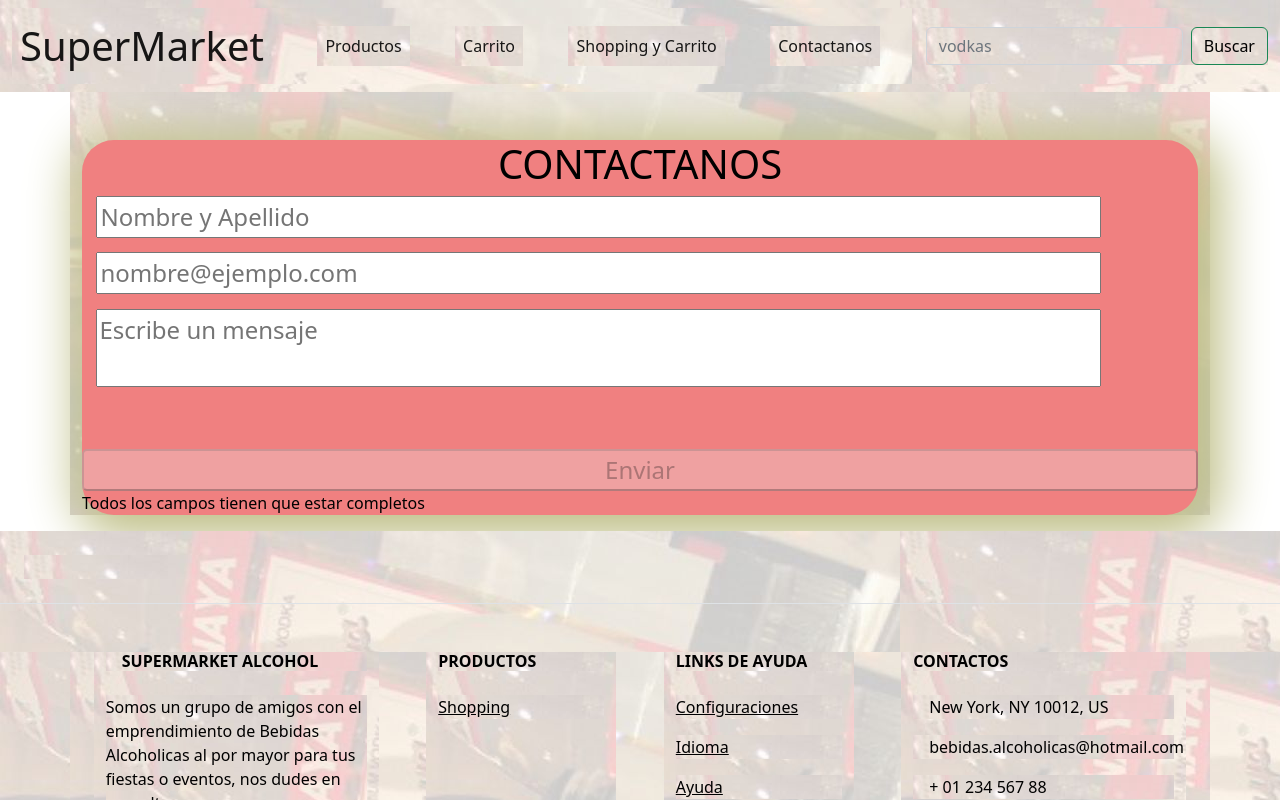
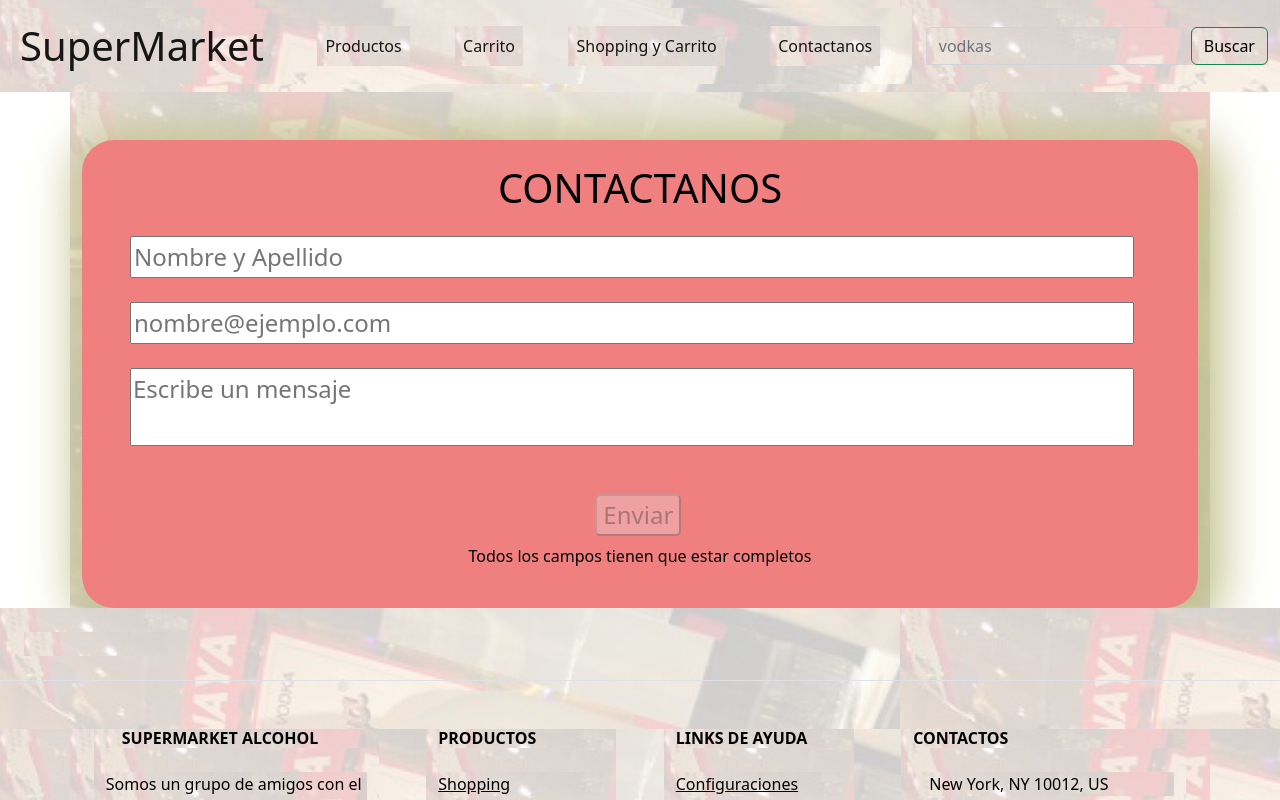
Before and after one commit to delfi05/Shopping-Bebidas-Angular, an Angular app: page /contacto in a window 1280 px wide. Shown: the top 800 px of the page. Built offline with nearby package versions, Linux system fonts and the light colour scheme.

Commit message:
añadi cambios

```diff
--- a/src/app/shopping-contact/shopping-contact.component.html
+++ b/src/app/shopping-contact/shopping-contact.component.html
@@ -1,7 +1,8 @@
-<div>
+<div class="alinear">
     <br>
     <br>
     <form [formGroup]="form" (ngSubmit)="enviar($event)">
+        <br>
         <h2 class="consultas">Contactanos</h2>
         <input class= "controles" type="text" placeholder="Nombre y Apellido" formControlName="nombre">
         <input class= "controles" type="text" placeholder="nombre@ejemplo.com" formControlName="email">
@@ -13,5 +14,6 @@
         </div>
         <button [disabled]="form.invalid" (click)="showMsg()" class="button" type="submit">Enviar</button>
         <div><p *ngIf="form.invalid && !mensaje">Todos los campos tienen que estar completos</p></div>
+        <br>
     </form>
 </div>
--- a/src/app/shopping-contact/shopping-contact.component.scss
+++ b/src/app/shopping-contact/shopping-contact.component.scss
@@ -17,17 +17,18 @@ form {
     align-items: center;
 	width:90%;
 	font-size: 1.5em;
-
-	margin: 0.6em;
-	margin-top: 0em;
+	margin: 2em;
+	margin-top: 2em;
+	margin-block: 1em;
 }
 
  .button {
 	font-size: 1.5em;
-	width: 100%;
+    display: flex;
     align-items: center;
     border-radius: 5px;
-	margin-top: 1em;
+	margin-top: 0%;
+	margin-left: 46%;
 }
 
 textarea {
@@ -35,5 +36,8 @@ textarea {
 	resize:none;
 }
 p{
-	align-items: center;
+	margin-top: 0.5em;
+	display: flex;
+    flex-direction: column;
+    align-items: center;
 }
```
